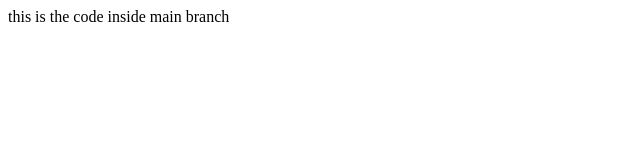
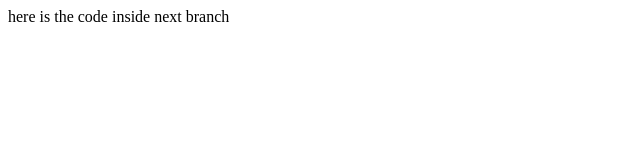
Before and after one commit to mohit9pages/check, a plain HTML site: page index.html in a window 1280 px wide. Shown: the full height of the page, 0-640 px from the left. Drawn offline with Linux system fonts and the light colour scheme.

Commit message:
changes inside index.html in next branch

```diff
--- a/index.html
+++ b/index.html
@@ -6,6 +6,7 @@
     <title>Document</title>
 </head>
 <body>
-    this is the code inside main branch
+
+    here is the code inside next branch
 </body>
 </html>
```
